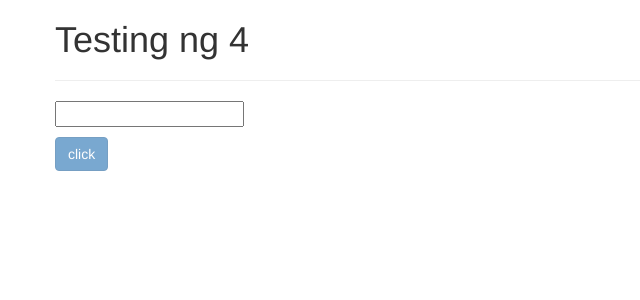
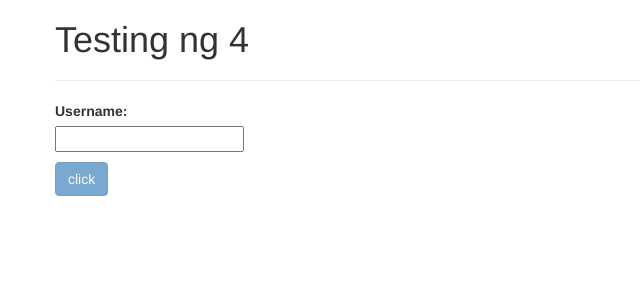
Before and after one commit to Zurc/ng-udemy-exercises, an Angular app: page / in a window 1280 px wide. Shown: the top 300 px of the page, without its empty margins (0-640 px from the left). Built offline with nearby package versions, Linux system fonts and the light colour scheme.

Commit message:
label and adjustements

```diff
--- a/src/app/binding/binding.component.html
+++ b/src/app/binding/binding.component.html
@@ -1,3 +1,5 @@
+<label>Username: </label>
+<br>
 <input type="text" [(ngModel)]="username">
 <p>{{ username }}</p>
-<button class="btn btn-primary" [disabled]="!username" (click)="onReset()">click</button>
+<button class="btn btn-primary" [disabled]="username === ''" (click)="onReset()">click</button>
```
